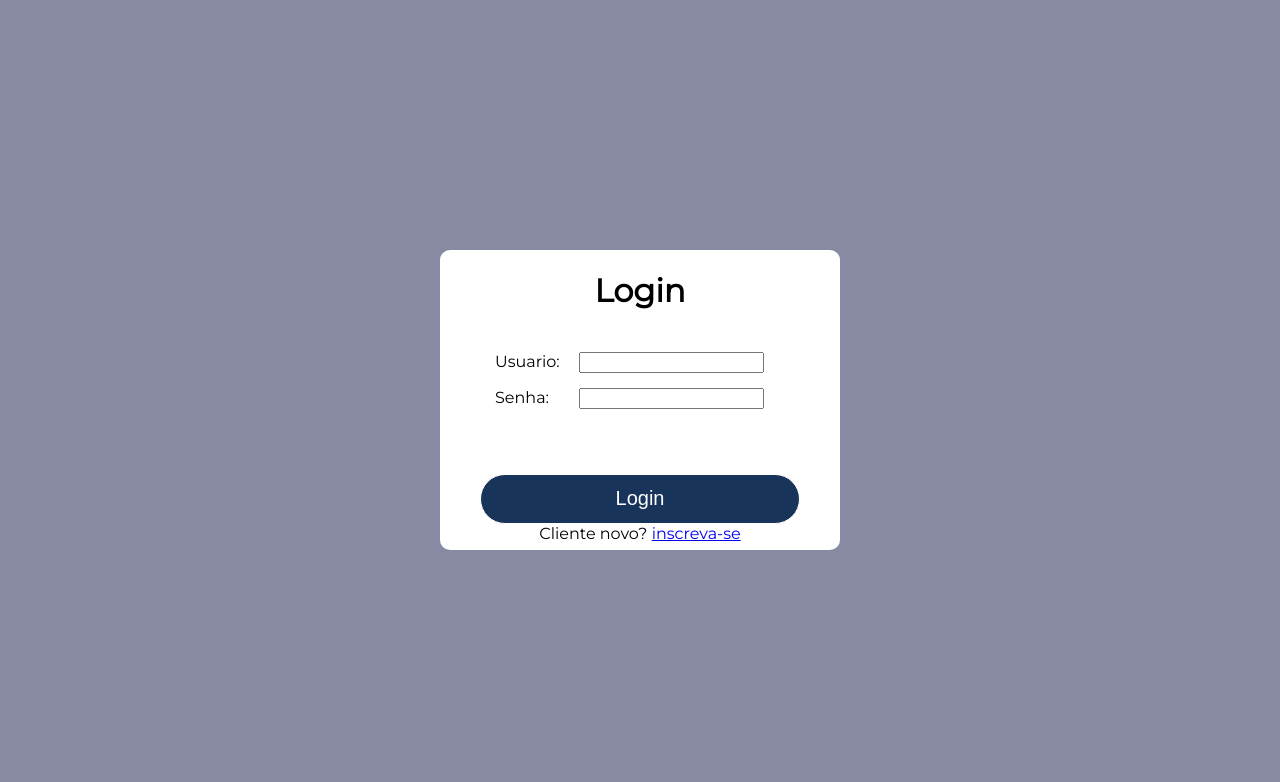
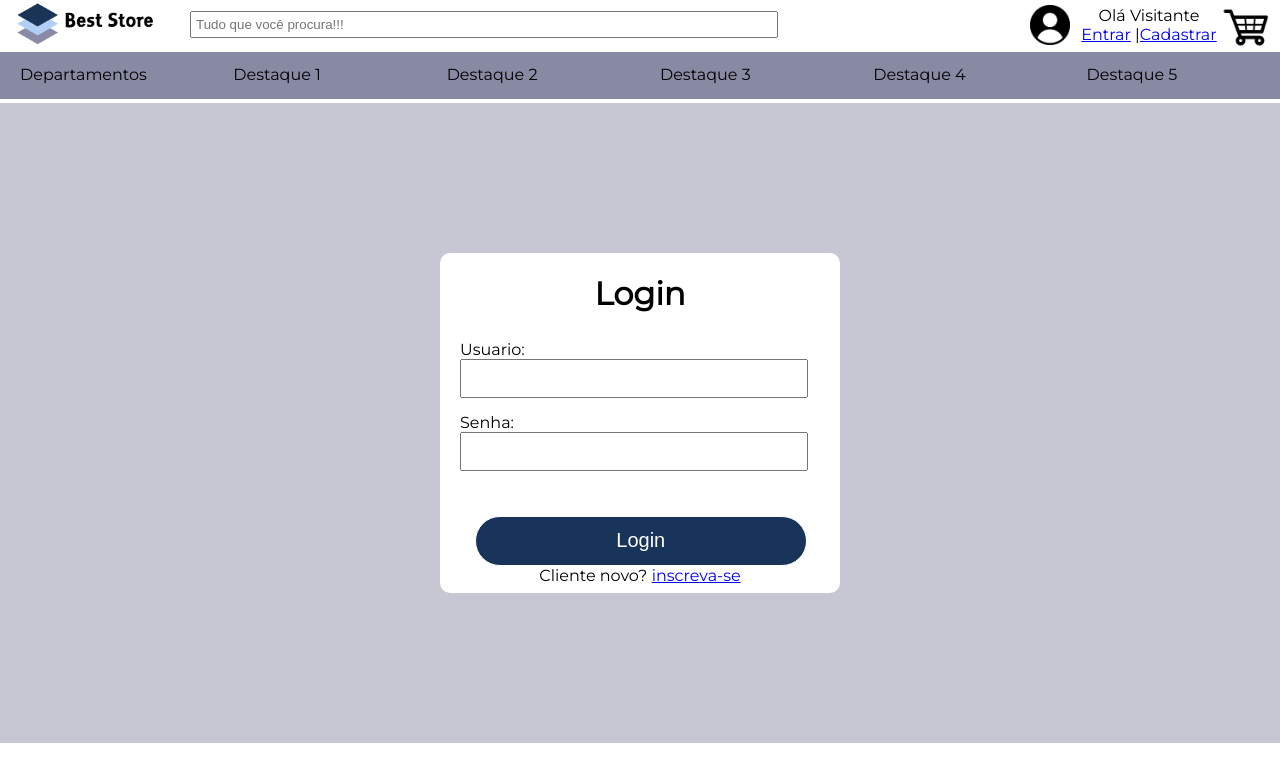
Before and after one commit to kiwm/ProjetoWEB1.0, a plain HTML site: page Login.html in a window 1280 px wide. Drawn offline with Linux system fonts and the light colour scheme.

Commit message:
melhoria no cabecalho e na pagina de login

```diff
--- a/Login.html
+++ b/Login.html
@@ -1,23 +1,56 @@
 <!DOCTYPE html>
 <html lang="Pt-br">
+
 <head>
     <meta charset="UTF-8">
     <meta name="viewport" content="width=device-width, initial-scale=1.0">
     <title>Login BestStore</title>
-    <link rel="stylesheet" type="text/css" href="login.css" />
+    <link rel="stylesheet" type="text/css" href="style.css" />
     <link href="https://fonts.googleapis.com/css2?family=Montserrat&display=swap" rel="stylesheet">
 </head>
+
 <body>
+    <section>
+        <div id="cabecalho">
+            <a href="index.html">
+                <img id="logo" src="imgs/bestStoreLogo.png" alt="">
+            </a>
+            <input type="text" name="" id="pesquisa" placeholder="Tudo que você procura!!!">
+            <div id="cabecalhoLink">
+                Olá Visitante <br> <a href="login.html">Entrar</a> |<a href="cadastrar.html">Cadastrar</a>
+                <img id="carrinho" src="imgs/carrinho.png" alt="">
+                <img id="usuario" src="imgs/usuario.png" alt="">
+
+            </div>
+        </div>
+        <nav>
+            <ul>
+                <li><a href="#">Departamentos</a>
+                    <ul>
+                        <li><a href="Login.html">D1</a></li>
+                        <li><a href="#">D2</a></li>
+                        <li><a href="#">D3</a></li>
+                    </ul>
+                </li>
+                <li><a href="#">Destaque 1</a></li>
+                <li><a href="#">Destaque 2</a></li>
+                <li><a href="#">Destaque 3</a></li>
+                <li><a href="#">Destaque 4</a></li>
+                <li><a href="#">Destaque 5</a></li>
+            </ul>
+        </nav>
+    </section>
+
     <div class="container">
         <div class="box">
             <h1>Login</h1>
             <form action="">
                 <div class="txtField">
-                    <label for="usuario">Usuario:</label>
+                    <label for="usuario">Usuario:</label><br>
                     <input type="text" name="usuario" id="">
                 </div>
                 <div class="txtField">
-                    <label for="senha">Senha:</label>
+                    <label for="senha">Senha:</label><br>
                     <input type="password" name="senha" id="">
                 </div>
                 <input id="submit" type="submit" value="Login">
@@ -28,4 +61,5 @@
         </div>
     </div>
 </body>
+
 </html>
--- a/Style.css
+++ b/Style.css
@@ -14,6 +14,7 @@ nav ul li:hover>ul {
 
 nav {
     margin-top: 50px;
+    margin-bottom: 0px;
     z-index: -1;
 }
 
@@ -30,6 +31,7 @@ nav ul {
 nav ul li {
     float: left;
     width: 16.666%;
+    margin: 0px;
 }
 
 nav ul li ul li {
@@ -64,7 +66,7 @@ nav ul ul li {
 }
 
 nav ul ul li a {
-    padding: 15px 20px;
+    padding: 20px 20px;
     color: #fff;
 }
 
@@ -77,7 +79,7 @@ nav ul ul li a:hover {
 }
 
 #cabecalho {
-    background-color: #b1cff5;
+    background-color: #fff;
     width: 100%;
     position: fixed;
     left: 0;
@@ -126,3 +128,61 @@ nav ul ul li a:hover {
     top: 5px;
     right: 210px;
 }
+
+.container {
+    width: 100vw;
+    height: 80vh;
+    background: #888aa379;
+    display: flex;
+    flex-direction: row;
+    justify-content: center;
+    align-items: center;
+}
+
+.box {
+    width: 400px;
+    height: 340px;
+    background: #fff;
+    border-radius: 10px;
+}
+
+h1 {
+    text-align: center;
+    padding-bottom: 5px;
+}
+
+form {
+    padding: 0 5px;
+    box-sizing: border-box;
+    text-align: left;
+}
+
+#submit {
+    width: 85%;
+    height: 50px;
+    border: 1px solid;
+    background-color: #18345b;
+    border-radius: 25px;
+    font-size: 20px;
+    color: white;
+    cursor: pointer;
+    margin-top: 30px;
+    margin-left: 30px;
+}
+
+.cadastrarLink {
+    text-align: center;
+}
+
+.txtField {
+    margin: 15px;
+}
+
+.txtField label {
+    left: 20px;
+}
+
+.txtField input {
+    padding: 10px;
+    width: 90%;
+}
--- a/login.css
+++ /dev/null
@@ -1,61 +0,0 @@
-body {
-    margin: 0;
-    padding: 0;
-    font-family: 'Montserrat', sans-serif;
-}
-
-.container {
-    width: 100vw;
-    height: 100vh;
-    background: #888aa3;
-    display: flex;
-    flex-direction: row;
-    justify-content: center;
-    align-items: center
-}
-
-.box {
-    width: 400px;
-    height: 300px;
-    background: #fff;
-    border-radius: 10px;
-}
-
-body {
-    margin: 0px;
-}
-
-h1 {
-    text-align: center;
-    padding-bottom: 20px;
-}
-
-form {
-    padding: 0 40px;
-    box-sizing: border-box;
-}
-
-#submit {
-    width: 100%;
-    height: 50px;
-    border: 1px solid;
-    background-color: #18345b;
-    border-radius: 25px;
-    font-size: 20px;
-    color: white;
-    cursor: pointer;
-    margin-top: 50px;
-}
-
-.cadastrarLink {
-    text-align: center;
-}
-
-.txtField {
-    margin: 15px;
-}
-
-label {
-    display: inline-block;
-    width: 80px;
-}
```
Also changed, not shown: index.html (+4 -2 lines).
